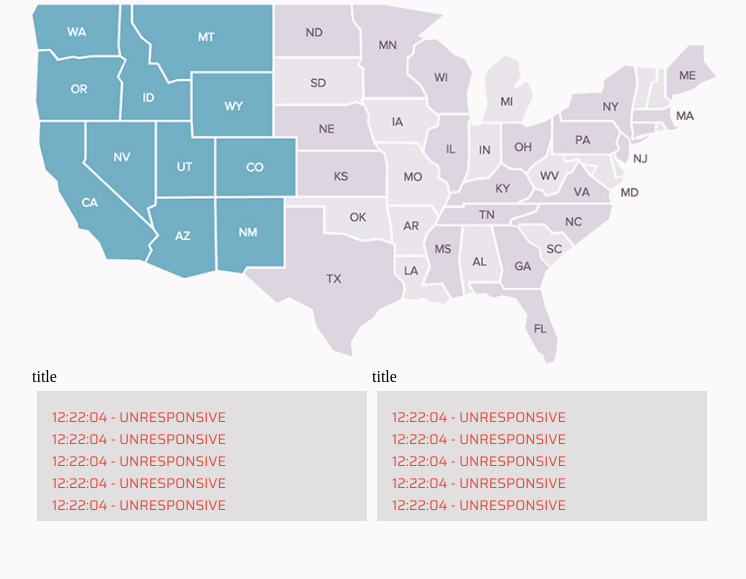
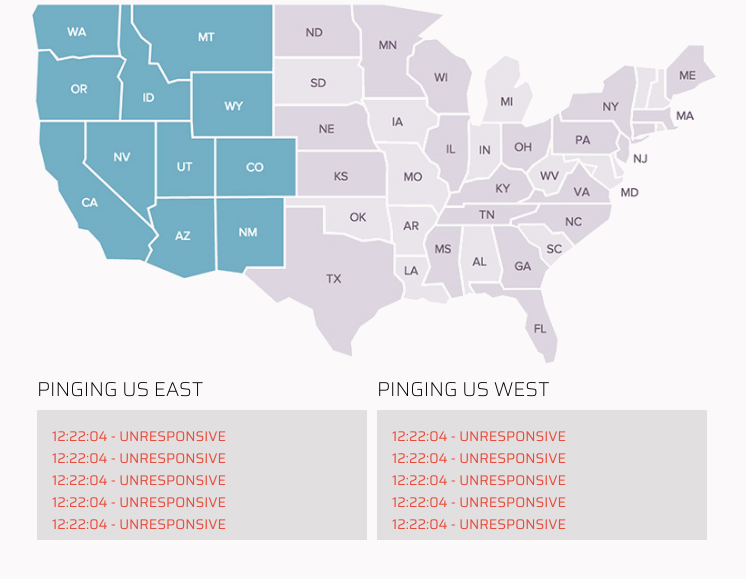
Before and after one commit to MattYar/clj8demodev, a PHP site: page / in a window 1280 px wide. Shown: the part 118-697 px from the top of the page, without its empty margins (268-1014 px from the left). Run offline with PHP 8.4, Linux system fonts and the light colour scheme; data that the repository does not hold is empty.

Commit message:
Updating

```diff
--- a/index.php
+++ b/index.php
@@ -27,11 +27,11 @@
     <img src="us.png" id=us>
     <div id=ping>
         <div id="ping-east">
-            <div id=title>title</div>
+            <div id=title>PINGING US EAST</div>
             <div id=box></div>
         </div>
         <div id="ping-west">
-            <div id=title>title</div>
+            <div id=title>PINGING US WEST</div>
             <div id=box></div>
         </div>
     </div>
--- a/style.css
+++ b/style.css
@@ -34,3 +34,11 @@ img#us {
     text-transform: uppercase;
     overflow-y: scroll;
 }
+
+#ping #ping-west #title, #ping #ping-east #title {
+    margin: 5px;
+    font-family: 'Saira', sans-serif;
+    font-size: 20px;
+    font-weight: 200;
+    text-transform: uppercase;
+}
```
